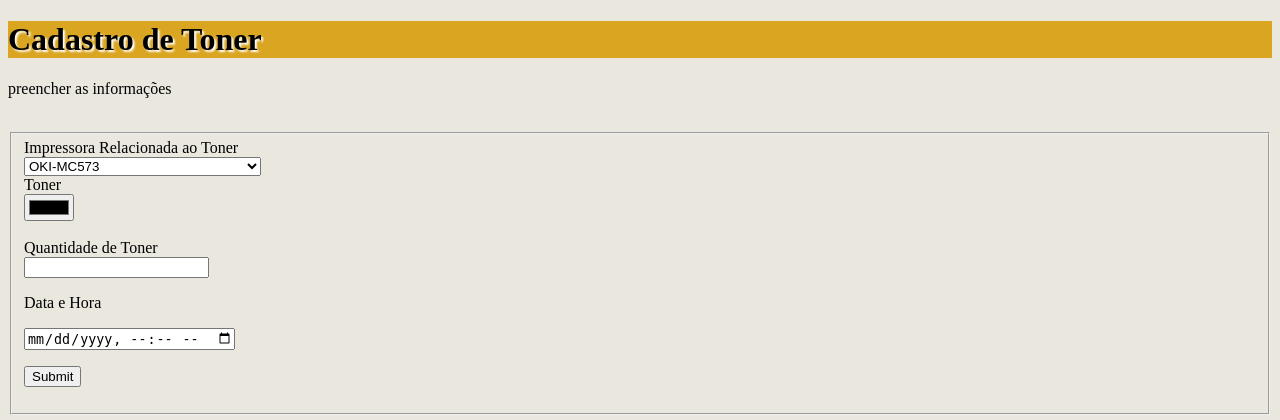
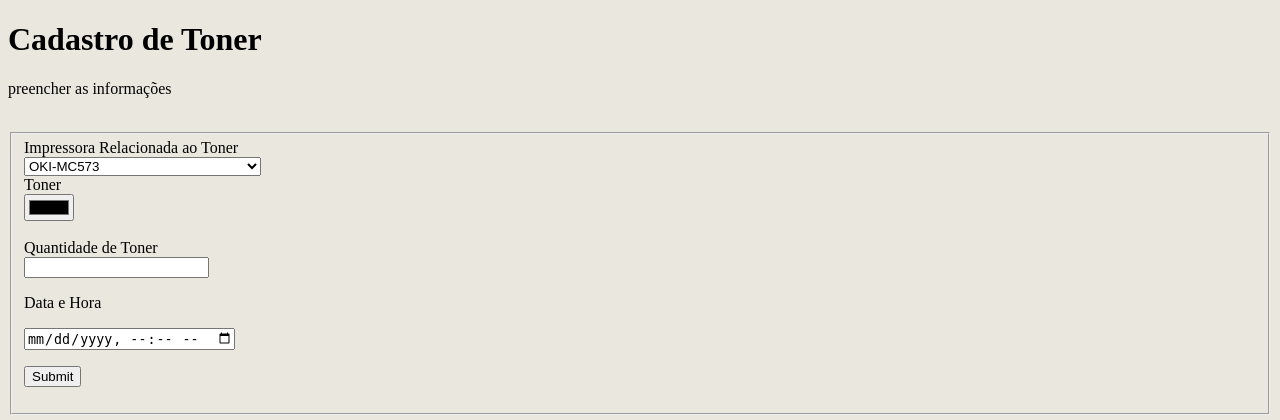
Before and after one commit to Taylon-00/Taylon-00.github.io, a PHP site: page /form.html in a window 1280 px wide. Shown: the top 420 px of the page. Run offline with PHP 8.4, Linux system fonts and the light colour scheme.

Commit message:
Update style.css

```diff
--- a/css/style.css
+++ b/css/style.css
@@ -1,8 +1,7 @@
 @charset "UTF-8";
 
 h1 {
-    background-color:goldenrod;
-    text-shadow: 2px 2px 2px rgb(255, 255, 255);
+
  }
 body {
      background: #e9e7de;
```
